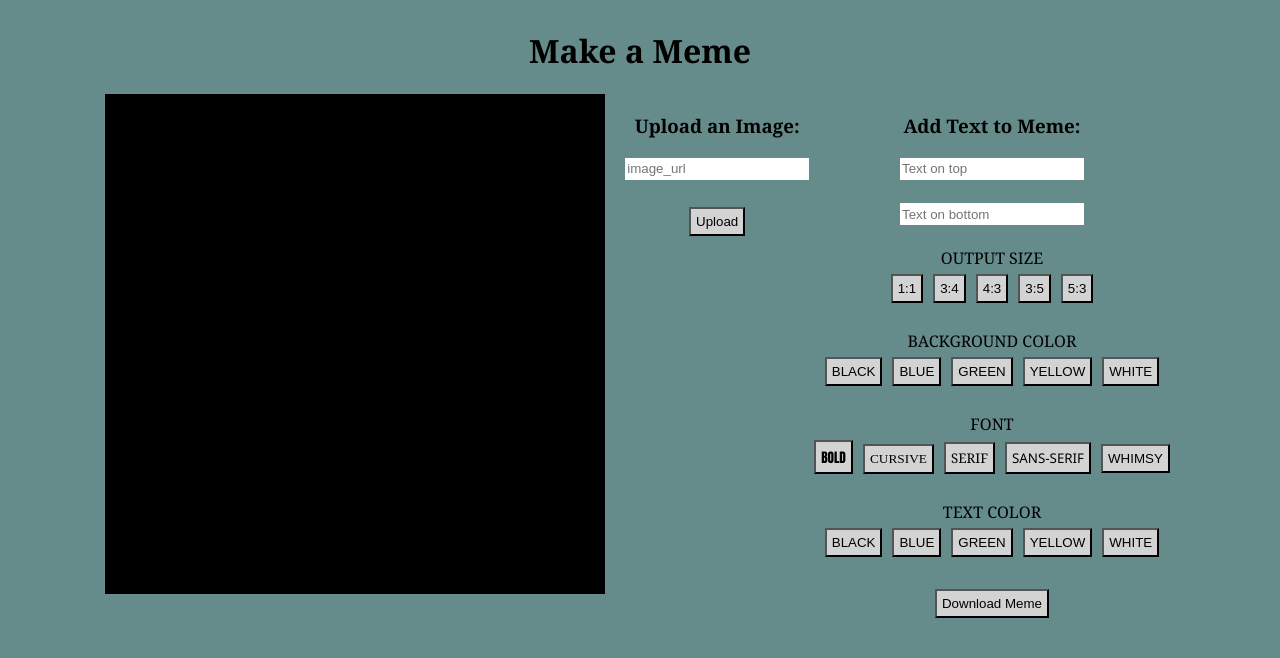
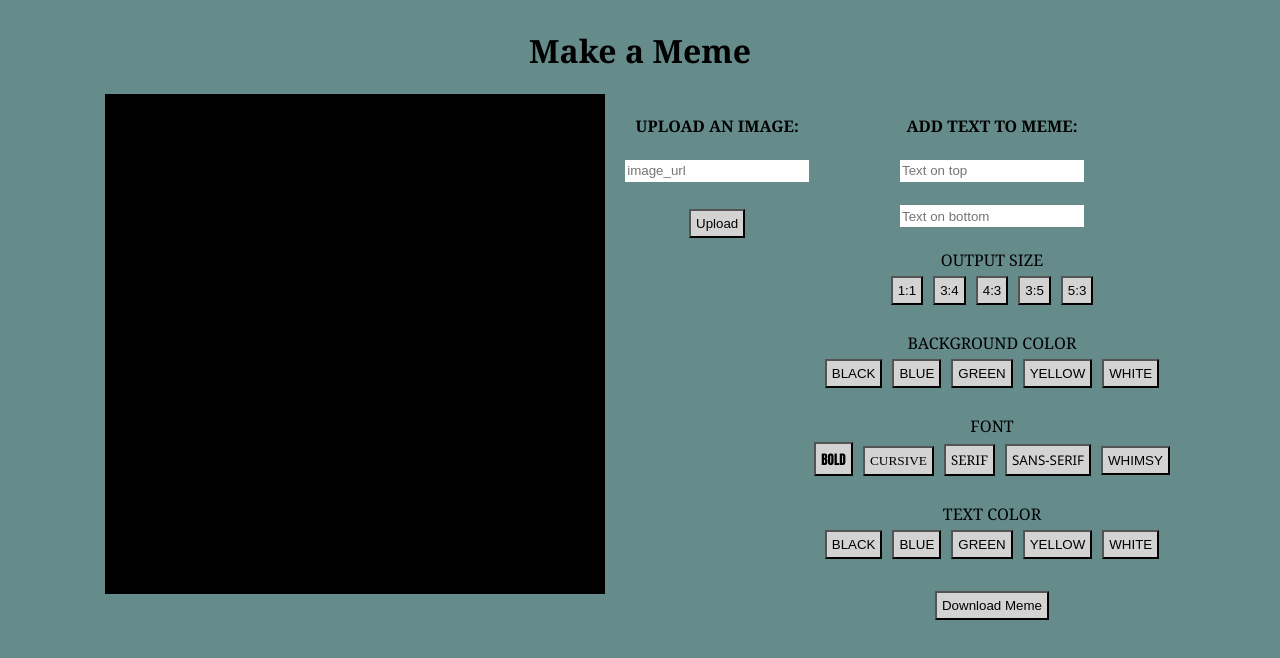
Before and after one commit to amandena/react-meme-generator, a React (Create React App) app: page / in a window 1280 px wide. Shown: the top 658 px of the page. Built offline with nearby package versions, Linux system fonts and the light colour scheme.

Commit message:
changed title tags

```diff
--- a/src/components/UploadForm.js
+++ b/src/components/UploadForm.js
@@ -34,7 +34,7 @@ class UploadForm extends React.Component {
           this.props.handleUpload(event, this.state.uploadForm)
           this.resetState()
         }}>
-          <h3>Upload an Image:</h3>
+          <h4>UPLOAD AN IMAGE:</h4>
 
           <input
             type='text'
--- a/src/containers/SettingsContainer.js
+++ b/src/containers/SettingsContainer.js
@@ -5,7 +5,7 @@ const SettingsContainer = ({ handleSizeChange, handleTextChange, handleColorChan
   return(
     <div className='settings'>
       <div className='texts'>
-         <h3>Add Text to Meme:</h3>
+         <h4>ADD TEXT TO MEME:</h4>
 
          <input
           type='text'
```
